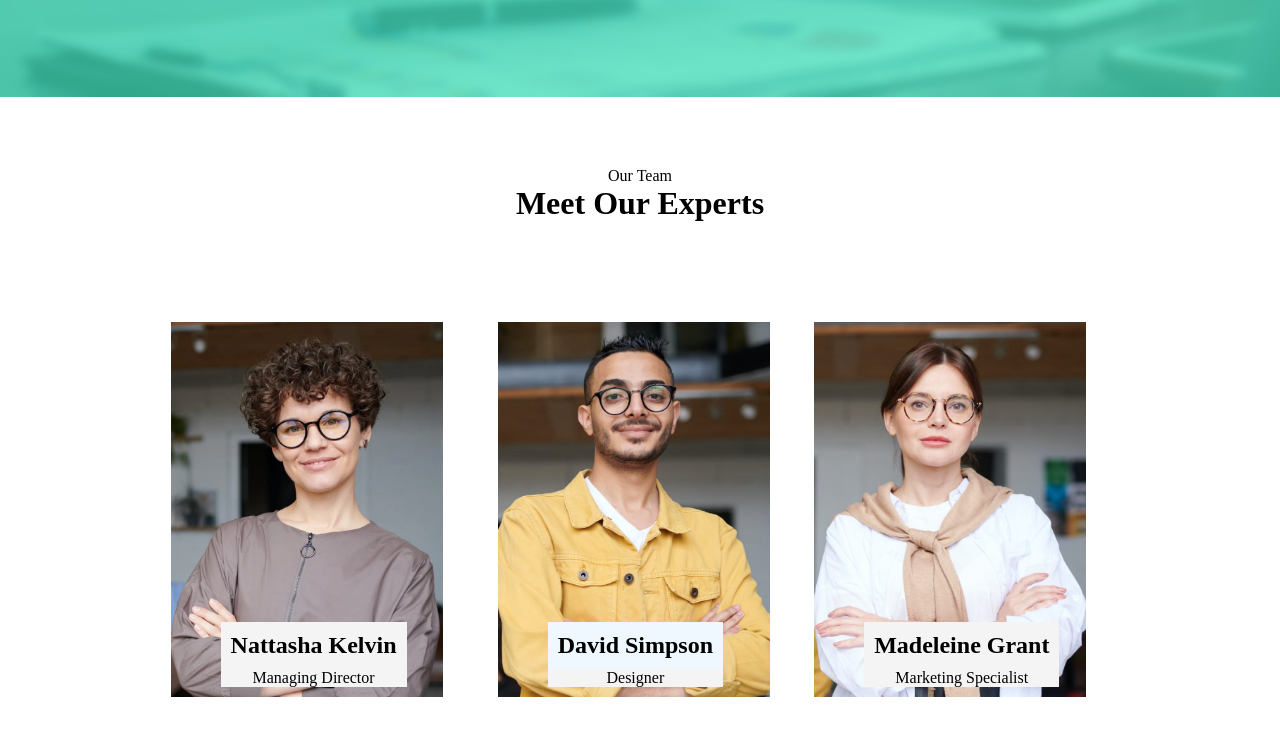
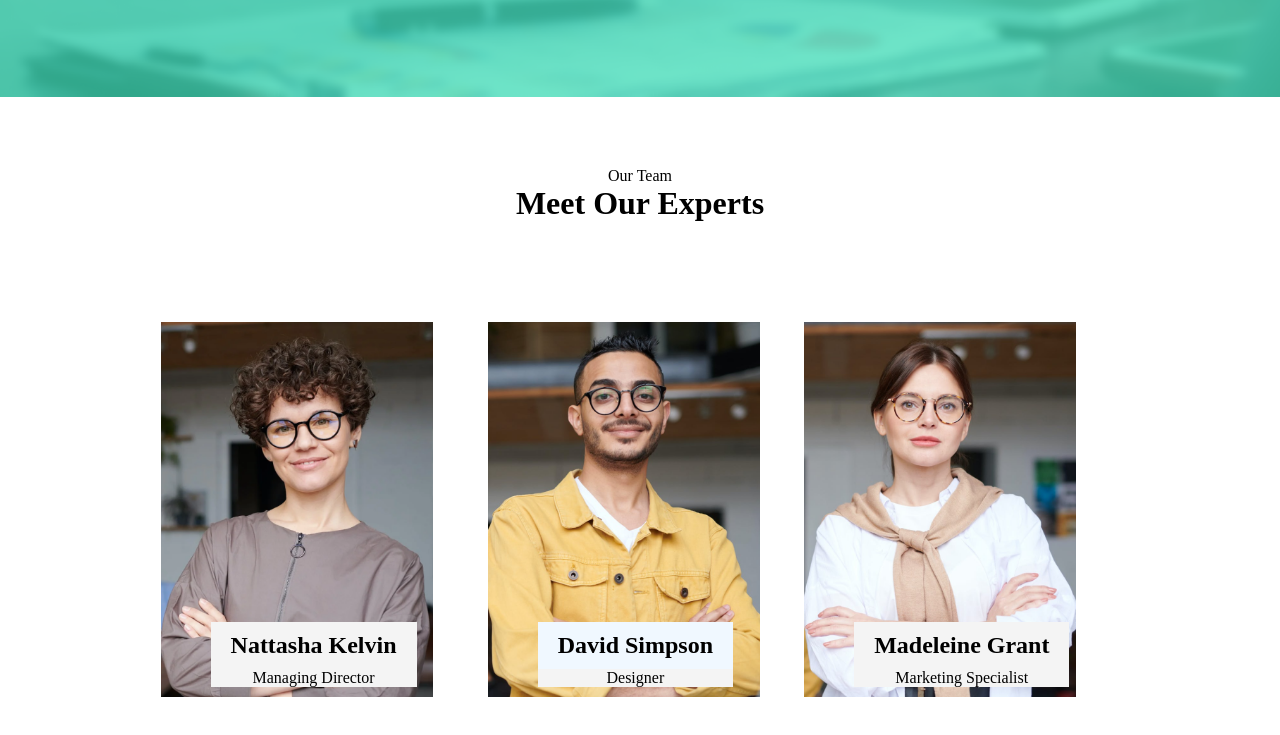
Before and after one commit to Levsona/task-7, a plain HTML site: page index.html in a window 1280 px wide. Shown: the part 953-1688 px from the top of the page. Drawn offline with Linux system fonts and the light colour scheme.

Commit message:
Update style.css

```diff
--- a/style.css
+++ b/style.css
@@ -21,10 +21,13 @@ header{
 header nav {
     display: flex;
     margin-top: 15px;
-    color: white;
 }
 header ul{
     display: flex;
+}
+ul a{
+    color: #37393F;
+
 }
 .get{
  background-color:#6B77E5;
@@ -163,14 +166,14 @@ h4{
 }
 .section5 h1{
     background-color: aliceblue;
-    padding: 10px 10px 10px 10px;
+    padding: 10px 20px 10px 20px;
 }
 .section4 p{
     background-color: #F4F4F4;
     margin-bottom: 10px;
 }
 .section4 h1{
-    padding: 10px 10px 10px 10px;
+    padding: 10px 20px 10px 20px;
     background-color: #F4F4F4;
 }
 .section6 p{
@@ -178,6 +181,6 @@ h4{
 
 }
 .section6 h1{
-    padding: 10px 10px 10px 10px;
+    padding: 10px 20px 10px 20px;
     background-color: #F4F4F4;
 }
```
